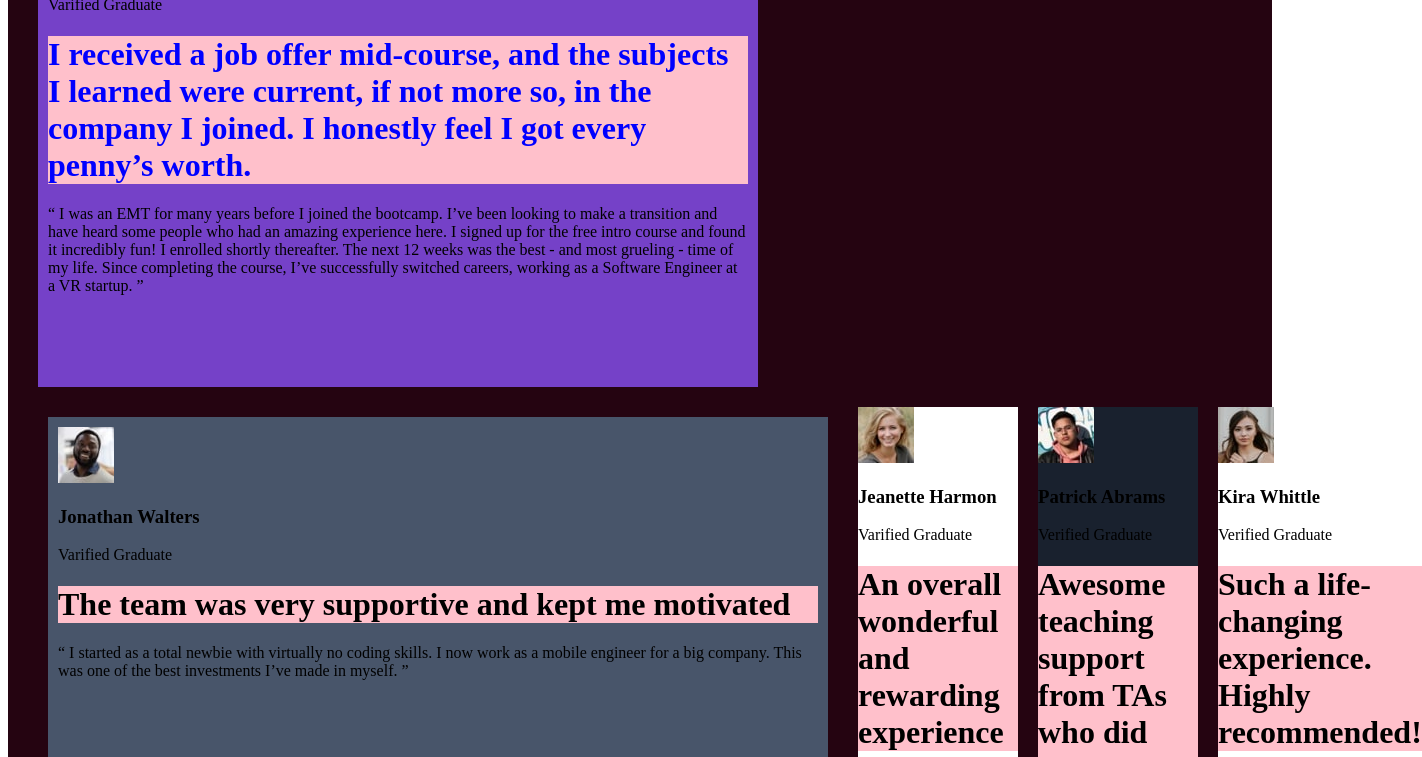
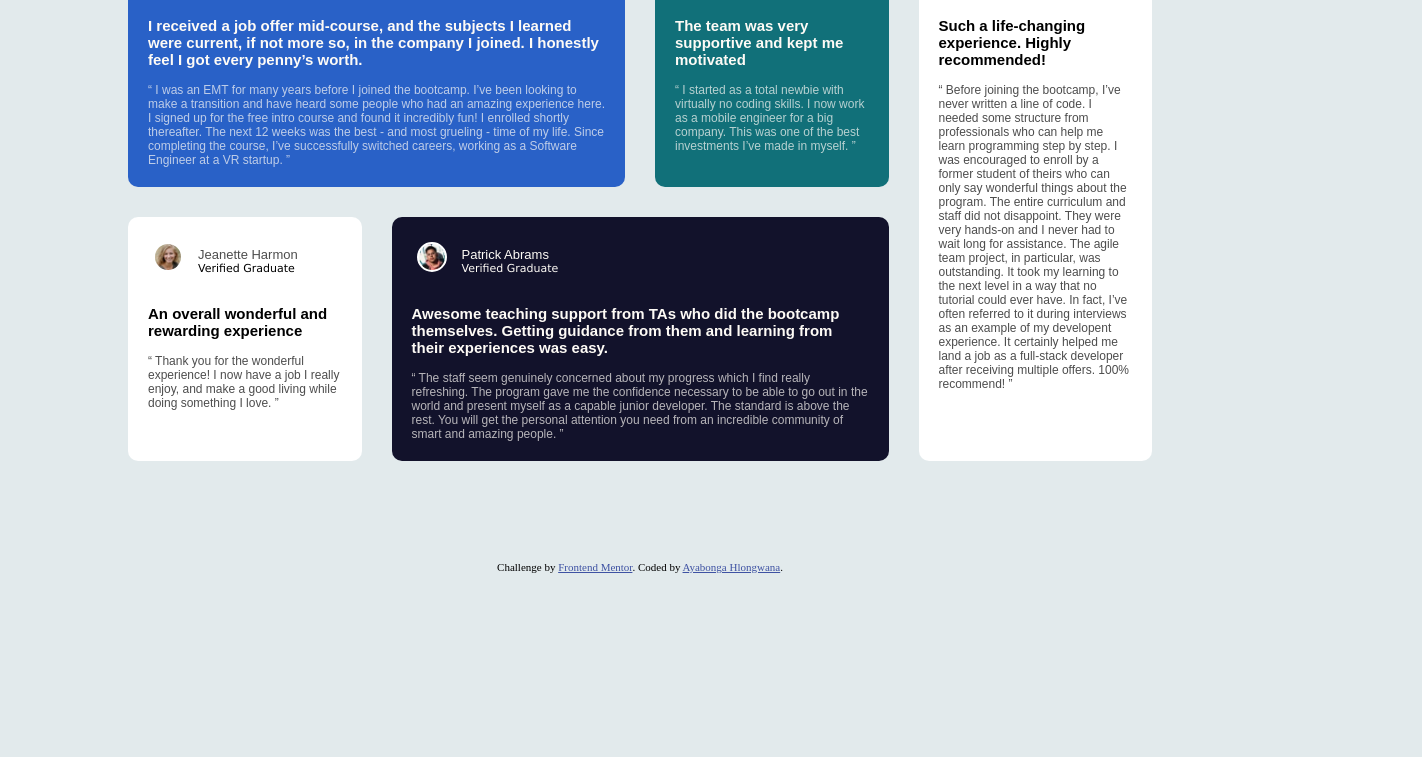
Before and after one commit to A-Hlongwana01/front-end-mentor-project-1_testimonials-grid-section, a plain HTML site: page index.html in a window 1280 px wide. Shown: the part 171-928 px from the top of the page, 1422 px wide, since content can reach past the window. After the commit the page ends 800 px from the top, so only its background shows below. Drawn offline with Linux system fonts and the light colour scheme.

Commit message:
some changes

```diff
--- a/css/styles.css
+++ /dev/null
@@ -1,57 +0,0 @@
-.container{
-    background-color: hsl(336, 81%, 8%);
-    display: grid;
-    gap: 20px;
-    /* grid-auto-rows: minmax(10px, auto); */
-    grid-template-columns: 50rem 10rem 10rem;
-    padding: 30px;
-}
-
-
-.daniel{
-    background-color: hsl(263, 55%, 52%);
-    grid-column: 1/6 ;
-    padding: 10px;
-    width: 700px;
-    height: 500px;
-}
-
-
-.jonathan{
-    background-color: hsl(217, 19%, 35%);
-    /* grid-column: 2/3; */
-    padding: 10px;
-    margin: 10px;
-
-}
-
-
-.kira{
-    background-color: hsl(0, 0%, 100%);
-}
-
-
-.patrick{
-    background-color: hsl(219, 29%, 14%);
-}
-
-
-.jeanette{
-    background-color: hsl(0, 0%, 100%);
-}
-
-img{
-
-}
-
-.daniel h1{
-    color: blue;
-}
-
-h1{
-    background-color: pink;
-}
-
-h2{
-    color: yellow;
-}
--- a/index.html
+++ b/index.html
@@ -2,61 +2,144 @@
 <html lang="en">
 <head>
   <meta charset="UTF-8">
-    <meta http-equiv="X-UA-Compatible" content="IE=edge">
-    <meta name="viewport" content="width=device-width, initial-scale=1.0">
-    <title>Testimonials</title>
-    <link rel="stylesheet" href="css/styles.css" type="text/css">
+  <meta name="viewport" content="width=device-width, initial-scale=1.0"> <!-- displays site properly based on user's device -->
+
+  <link rel="icon" type="image/png" sizes="32x32" href="./images/favicon-32x32.png">
+
+  <title>Frontend Mentor | [Challenge Name Here]</title>
+  <link rel="stylesheet" href="styles/style.css">
+  <!-- Feel free to remove these styles or customise in your own stylesheet 👍 -->
+  <style>
+    .attribution { font-size: 11px; text-align: center; }
+    .attribution a { color: hsl(228, 45%, 44%); }
+  </style>
 </head>
+<body>
+  <div class="wrapper">
 
-<body>
-    <div class="container">
     <div class="daniel">
-            <img src="images/image-daniel.jpg" alt="">
-            <h3>Daniel Clifford</h3>
-            <p>Varified Graduate</p>
-            <h1> I received a job offer mid-course, and the subjects I learned were current, if not more so, in the company I joined. I honestly feel I got every penny’s worth.</h1>
-            <p>“ I was an EMT for many years before I joined the bootcamp. I’ve been looking to make a transition and have heard some people who had an amazing experience here. I signed up for the free intro course and found it incredibly fun! I enrolled shortly thereafter. The next 12 weeks was the best - and most grueling - time of my life. Since completing the course, I’ve successfully switched careers, working as a Software Engineer at a VR startup. ”</p>
+
+      <div class="image-headers">
+        <img src="images/image-daniel.jpg" alt="daniel" class="img">
+
+        <div class="headers">
+          <p class="name" id="daniel">Daniel Clifford<p>
+          <p class="status" id="daniel-status">Verified Graduate</p>
+        </div>
+        <!-- <img src="images/bg-pattern-quotation.svg" alt="" id="svg"> -->
+      </div>
+
+      <div>
+        <p class="intro" id="daniel-intro">
+          I received a job offer mid-course, and the subjects I learned were current, if not more so,
+          in the company I joined. I honestly feel I got every penny’s worth.
+        </p>
+
+        <p class="quote" id="daniel-quote">
+          “ I was an EMT for many years before I joined the bootcamp. I’ve been looking to make a
+          transition and have heard some people who had an amazing experience here. I signed up
+          for the free intro course and found it incredibly fun! I enrolled shortly thereafter.
+          The next 12 weeks was the best - and most grueling - time of my life. Since completing
+          the course, I’ve successfully switched careers, working as a Software Engineer at a VR startup. ”
+        </p>
+
+      </div>
     </div>
 
 
     <div class="jonathan">
-            <img src="images/image-jonathan.jpg" alt="">
-            <h3>Jonathan Walters</h3>
-            <p>Varified Graduate</p>
-            <h1>The team was very supportive and kept me motivated</h1>
-            <p>“ I started as a total newbie with virtually no coding skills. I now work as a mobile engineer for a big company. This was one of the best investments I’ve made in myself. ”</p>
+      <div class="image-headers">
+        <img src="images/image-jonathan.jpg" alt="jonathan" class="img">
+        <div>
+          <p class="name" id="jonathan">Jonathan Walters</p>
+          <p class="status" id="jonathan-status">Verified Graduate</p>
+        </div>
+      </div>
+
+      <div>
+        <p class="intro" id="jonathan-intro">The team was very supportive and kept me motivated</p>
+
+        <p class="quote" id="jonathan-quote">
+          “ I started as a total newbie with virtually no coding skills. I now work as a mobile engineer
+          for a big company. This was one of the best investments I’ve made in myself. ”
+        </p>
+      </div>
     </div>
 
 
     <div class="jeanette">
-            <img src="images/image-jeanette.jpg" alt="">
-            <h3>Jeanette Harmon</h3>
-            <p>Varified Graduate</p>
-            <h1>An overall wonderful and rewarding experience</h1>
-            <p>“ Thank you for the wonderful experience! I now have a job I really enjoy, and make a good living while doing something I love. ”</p>
+      <div class="image-headers">
+        <img src="images/image-jeanette.jpg" alt="jeanette" class="img">
+        <div>
+          <p class="name" id="jeanette">Jeanette Harmon</p>
+          <p class="status" id="jeanette-status">Verified Graduate</p>
+        </div>
+      </div>
+
+      <div>
+        <p class="intro" id="jeanette-intro">An overall wonderful and rewarding experience</p>
+
+        <p class="quote" id="jeanette-quote">
+          “ Thank you for the wonderful experience! I now have a job I really enjoy, and make a good living
+          while doing something I love. ”
+        </p>
+      </div>
     </div>
 
 
     <div class="patrick">
-            <img src="images/image-patrick.jpg" alt="">
-            <h3>Patrick Abrams</h3>
-            <p>Verified Graduate</p>
-            <h1>Awesome teaching support from TAs who did the bootcamp themselves. Getting guidance from them and learning from their experiences was easy.</h1>
-            <p>
-                “ The staff seem genuinely concerned about my progress which I find really refreshing. The program gave me the confidence necessary to be able to go out in the world and present myself as a capable junior developer. The standard is above the rest. You will get the personal attention you need from an incredible community of smart and amazing people. ”
+      <div class="image-headers">
+        <img src="images/image-patrick.jpg" alt="patrick" class="img">
+        <div>
+          <p class="name" id="patrick">Patrick Abrams</p>
+          <p class="status" id="patrick-status">Verified Graduate</p>
+        </div>
+      </div>
+      <div>
+          <p class="intro" id="patrick-intro">
+            Awesome teaching support from TAs who did the bootcamp themselves. Getting guidance from them and
+            learning from their experiences was easy.
           </p>
+
+          <p class="quote" id="patrick-quote">
+            “ The staff seem genuinely concerned about my progress which I find really refreshing. The program
+            gave me the confidence necessary to be able to go out in the world and present myself as a capable
+            junior developer. The standard is above the rest. You will get the personal attention you need from
+            an incredible community of smart and amazing people. ”
+          </p>
+
+      </div>
+    </div>
+
+    <div class="kira">
+      <div class="image-headers">
+        <img src="images/image-kira.jpg" alt="kira" class="img">
+        <div>
+          <p class="name" id="kira">Kira Whittle</p>
+          <p class="status" id="kira-status">Verified Graduate</p>
+        </div>
+      </div>
+        <div>
+          <p class="intro" id="kira-intro">Such a life-changing experience. Highly recommended!</p>
+
+          <p class="quote" id="kira-quote">
+            “ Before joining the bootcamp, I’ve never written a line of code. I needed some structure from
+            professionals who can help me learn programming step by step. I was encouraged to enroll by a former
+            student of theirs who can only say wonderful things about the program. The entire curriculum and staff
+            did not disappoint. They were very hands-on and I never had to wait long for assistance. The agile team
+            project, in particular, was outstanding. It took my learning to the next level in a way that no tutorial
+            could ever have. In fact, I’ve often referred to it during interviews as an example of my developent
+            experience. It certainly helped me land a job as a full-stack developer after receiving multiple offers.
+            100% recommend! ”
+          </p>
+      </div>
+    </div>
   </div>
 
 
-        <div class="kira">
-            <img src="images/image-kira.jpg" alt="">
-            <h3>Kira Whittle</h3>
-            <p>Verified Graduate</p>
-            <h1>Such a life-changing experience. Highly recommended!</h1>
-            <p>
-                “ Before joining the bootcamp, I’ve never written a line of code. I needed some structure from professionals who can help me learn programming step by step. I was encouraged to enroll by a former student of theirs who can only say wonderful things about the program. The entire curriculum and staff did not disappoint. They were very hands-on and I never had to wait long for assistance. The agile team project, in particular, was outstanding. It took my learning to the next level in a way that no tutorial could ever have. In fact, I’ve often referred to it during interviews as an example of my developent experience. It certainly helped me land a job as a full-stack developer after receiving multiple offers. 100% recommend! ”
-            </p>
-        </div>
+  <div class="attribution">
+    Challenge by <a href="https://www.frontendmentor.io?ref=challenge" target="_blank">Frontend Mentor</a>.
+    Coded by <a href="#">Ayabonga Hlongwana</a>.
   </div>
 </body>
 </html>
--- /dev/null
+++ b/styles/style.css
@@ -0,0 +1,162 @@
+*{
+    padding: 0;
+    margin: 0;
+    box-sizing: border-box;
+}
+
+
+body{
+    background-color: #e2eaec;
+}
+
+
+.wrapper{
+    display: grid;
+    grid-template-columns:repeat(4, 1fr);
+    grid-gap: 30px;
+    margin: auto;
+    width: 80%;
+    margin-top: 100px;
+    margin-bottom: 100px;
+}
+
+
+.img{
+    border-color: white;
+    border-style: solid;
+    border-radius: 50px;
+    border-width: 0.6mm;
+    background-color: white;
+    margin: 5px;
+    width: 30px;
+    height: 30px;
+}
+
+
+.image-headers{
+    display: flex;
+}
+
+
+.wrapper div{
+    padding: 10px;
+    border-radius: 10px;
+}
+
+
+.wrapper div p{
+    font-size: 12px;
+}
+
+.wrapper .image-headers div .name{
+    font-size: small;
+    font-family:sans-serif;
+    font-weight:400;
+    /* color: aliceblue; */
+}
+
+.wrapper .image-headers div .status{
+    font-size: 11px;
+    font-family:'Lucida Sans', 'Lucida Sans Regular', 'Lucida Grande', 'Lucida Sans Unicode', Geneva, Verdana, sans-serif;
+    font-weight:400;
+    /* color: aliceblue; */
+}
+
+
+
+/*                                             -----------GRID-and-it's-Backgound_color--------                          */
+.daniel{
+    grid-column: 1 / 3;
+    background-color: rgba(28, 87, 197, 0.932);
+
+    display: grid;
+    /* grid-template-columns: repeat(, 1fr) */
+}
+
+.jonathan{
+    grid-column: 3 / 4;
+    background-color: rgb(17, 112, 121);
+}
+
+.jeanette{
+    grid-row: 2 / 3;
+    background-color: #ffff;
+}
+
+.patrick{
+    grid-row: 2 / 3;
+    grid-column: 2 / 4;
+    background-color: rgb(18, 18, 43);
+}
+
+.kira{
+    grid-column: 4 / 5;
+    grid-row: 1 / 3;
+    background-color: #ffff;
+}
+
+
+/* ----------------------------------------Styling--names------------------------------------------------------------------ */
+.wrapper .image-headers div .name{
+    font-weight: 470;
+}
+
+/* ----------------------------------------Styling--status------------------------------------------------------------------ */
+.wrapper .image-headers div .status{
+    font-weight: 100;
+}
+
+
+/* ----------------------------------------Styling--intro_font-size---------------------------------------------------------*/
+.wrapper div .intro{
+    font-size: 15px;
+    font-family:sans-serif;
+    font-size: 15px;
+    font-weight: 600;
+    padding-bottom: 15px;
+}
+
+
+/* ----------------------------------------Styling--quote_font-size---------------------------------------------------------*/
+.wrapper div .quote{
+    font-family: sans-serif;
+    /* color: rgba(254, 251, 246,0.7); */
+}
+
+
+/* ----------------------------------------Styling--quote_font-color-by-name--------------------------------------------------*/
+#daniel-quote, #jonathan-quote, #patrick-quote{
+    color: rgba(254, 251, 246,0.7);
+}
+
+
+
+#kira-quote, #jeanette-quote{
+    color: rgba(0, 0, 0,0.7);
+}
+
+
+/* ----------------------------------------Styling--intro_font-color-by-name--------------------------------------------------*/
+
+#jonathan-intro, #patrick-intro,#daniel-intro{
+    color: rgb(254, 251, 246);
+}
+
+#kira-intro, #jeanette-intro{
+    color: rgb(0, 0, 0);
+}
+
+
+/* ----------------------------------------Styling--name_font-color-by-name--------------------------------------------------*/
+#kira, #jeanette{
+    color: rgba(0, 0, 0,0.7);
+}
+
+
+#jonathan, #patrick,#daniel, #jonathan-status, #daniel-status, #patrick-status{
+    color: rgb(254, 251, 246);
+}
+
+#svg{
+    display:flex;
+}
```
Lines whose indentation alone changed are shown as unchanged.
